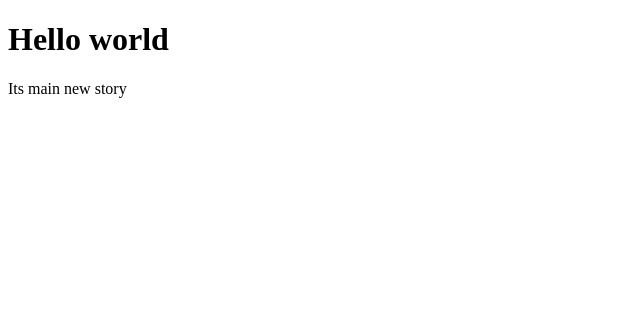
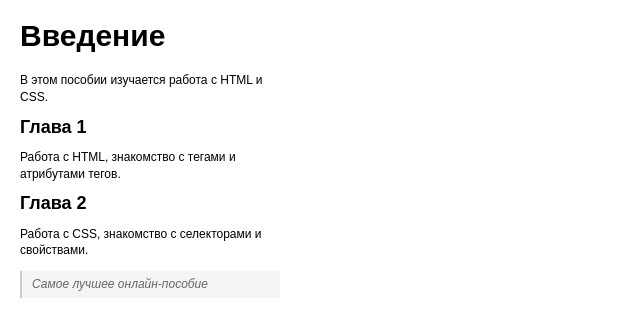
Before and after one commit to khomenko373/Tutorail_alex, a plain HTML site: page index.html in a window 1280 px wide. Shown: the whole page, without its empty margins (0-640 px from the left). Drawn offline with Linux system fonts and the light colour scheme.

Commit message:
first commit

```diff
--- a/index.html
+++ b/index.html
@@ -1,19 +1,20 @@
 <!DOCTYPE html>
 <html>
 <head>
-<meta charset="UTF-8">
-    <title>New story</title>
+    <meta charset="utf-8">
+    <title>Первое испытание</title>
     <link rel="stylesheet" href="style.css">
-    <link rel="stylesheet" href="main.js">
-
 </head>
 <body>
+<h1>Введение</h2>
+    <p2>  В этом пособии изучается работа с HTML и CSS.</p2>
 
-<h1>Hello world</h1>
-<p1> Its main new story</p1>
+    <h2> Глава 1</h2>
+    <p1>Работа с HTML, знакомство с тегами и атрибутами тегов.</p1>
 
+    <h2> Глава 2</h2>
+    <p1>Работа с CSS, знакомство с селекторами и свойствами.<p1>
 
-
-
+        <p> <em>Самое лучшее онлайн-пособие<em> </p>
 </body>
 </html>
--- a/style.css
+++ b/style.css
@@ -0,0 +1,48 @@
+.cite {
+    padding: 5px 10px;
+
+    font-style: italic;
+
+    background-color: #f5f5f5;
+    border-left: 2px solid #cccccc;
+}
+
+
+body {
+    width: 260px;
+    margin: 0;
+    padding: 0 20px;
+
+    font-size: 12px;
+    line-height: 1.4;
+    font-family: "Arial", sans-serif;
+    color: black;
+}
+
+h1 {
+    margin-top: 0.5em;
+    margin-bottom: 0.5em;
+
+    font-weight: bold;
+    font-size: 2.5em;
+}
+
+h2 {
+    margin-top: 0.5em;
+    margin-bottom: 0.5em;
+
+}
+
+
+p {padding: 5px 10px;
+    font-style: italic;
+    background-color: #f5f5f5;
+    margin: 1em 0;
+    border-left: 2px solid #cccccc;
+
+    color: #666666;
+}
+
+p1 {
+
+}
```
